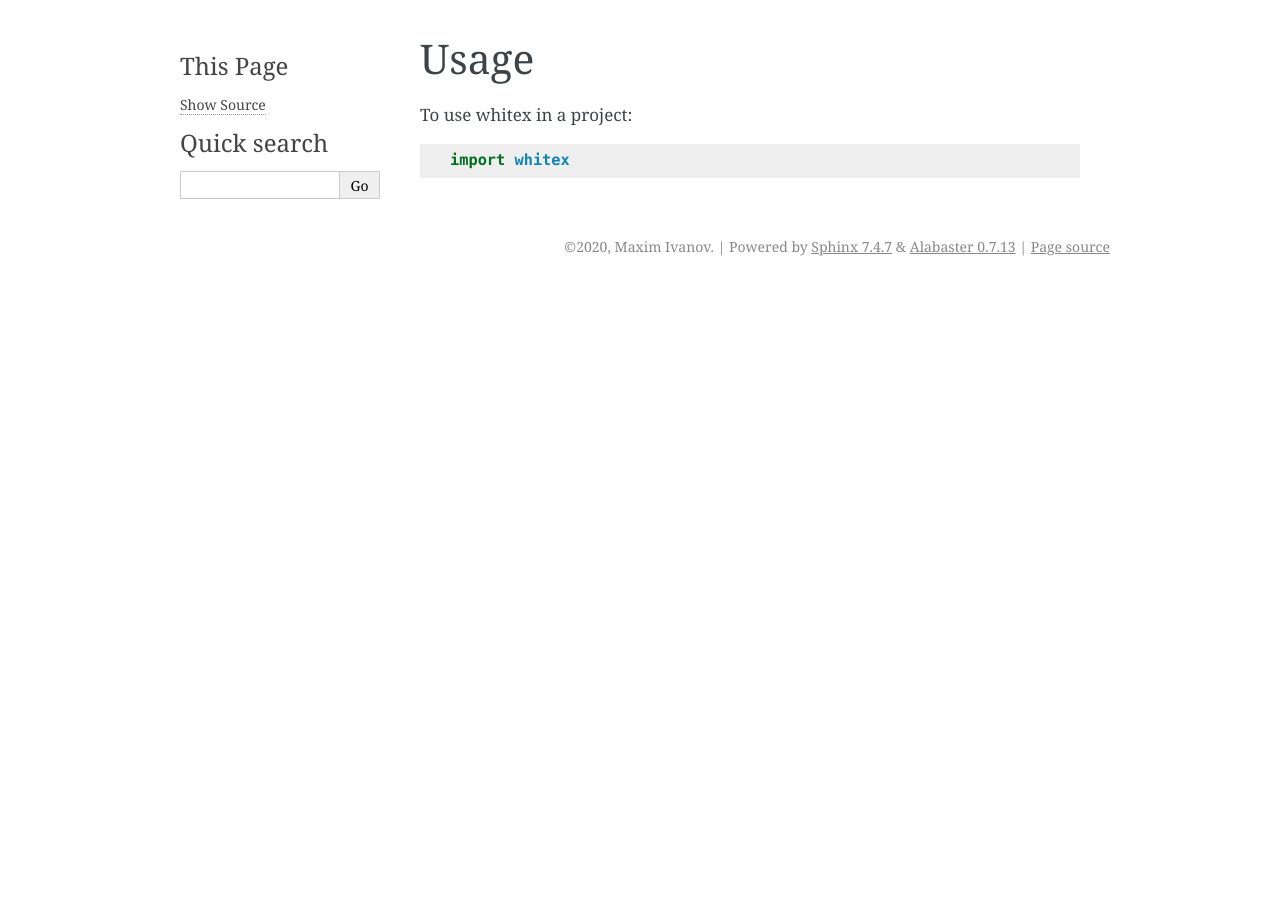
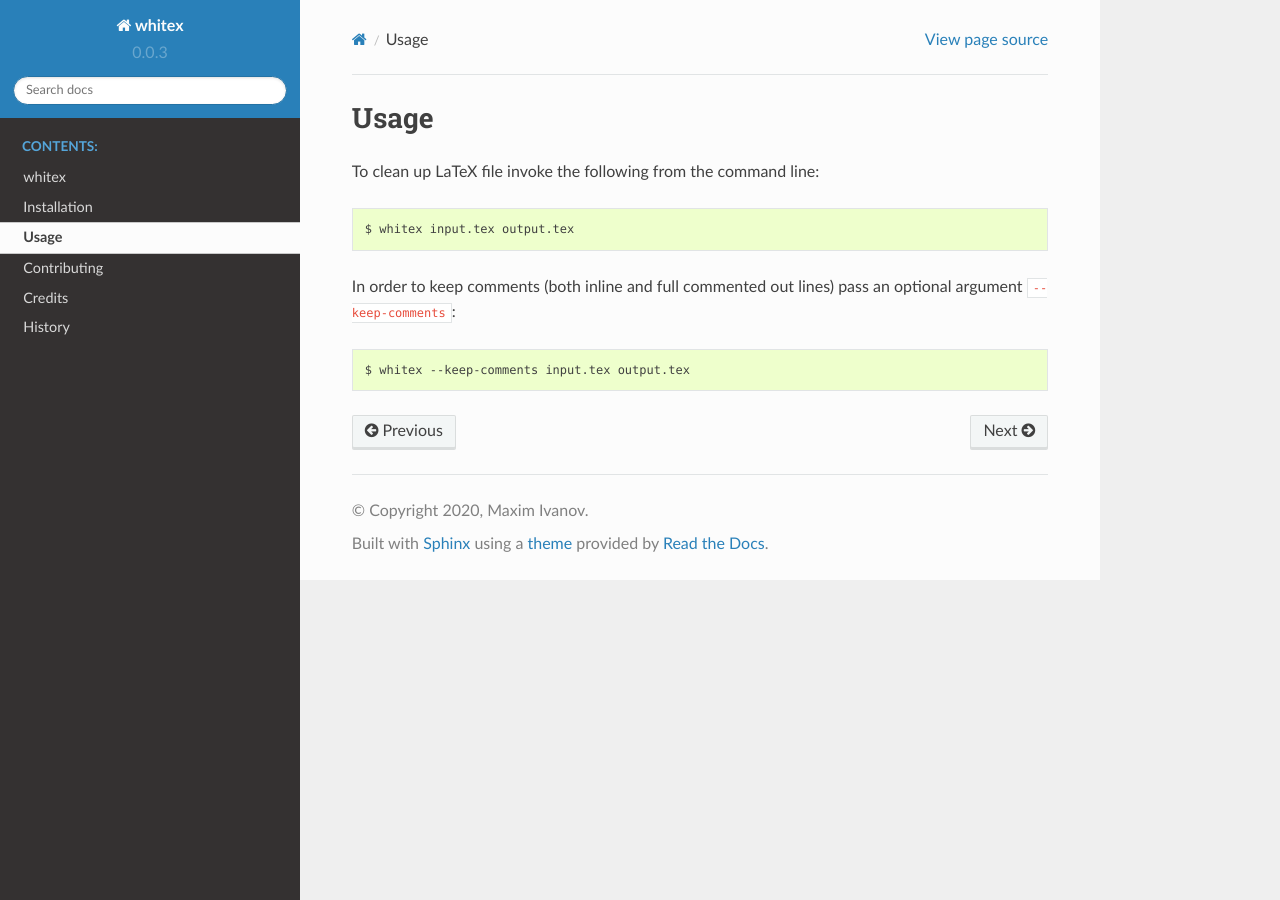
Before and after one commit to ivanovmg/whitex, a Sphinx documentation site: the page built from docs/usage.rst, in a window 1280 px wide. Built offline with Sphinx 7.4.7 and the Read the Docs theme 2.0.0, drawn with Linux system fonts in a browser that asks for light colours; pages that are not in the unit, such as notebooks, are missing from menus.

Commit message:
Add usage in command line

```diff
--- a/docs/conf.py
+++ b/docs/conf.py
@@ -83,7 +83,7 @@ todo_include_todos = False
 # The theme to use for HTML and HTML Help pages.  See the documentation for
 # a list of builtin themes.
 #
-html_theme = 'alabaster'
+html_theme = 'sphinx_rtd_theme'
 
 # Theme options are theme-specific and customize the look and feel of a
 # theme further.  For a list of options available for each theme, see the
--- a/docs/usage.rst
+++ b/docs/usage.rst
@@ -2,6 +2,13 @@
 Usage
 =====
 
-To use whitex in a project::
+To clean up LaTeX file invoke the following
+from the command line::
 
-    import whitex
+$ whitex input.tex output.tex
+
+In order to keep comments
+(both inline and full commented out lines)
+pass an optional argument ``--keep-comments``::
+
+$ whitex --keep-comments input.tex output.tex
--- a/requirements_dev.txt
+++ b/requirements_dev.txt
@@ -6,6 +6,7 @@ flake8==3.7.8
 tox==3.14.0
 coverage==5.2.1
 Sphinx==1.8.5
+sphinx_rtd_theme
 twine==1.14.0
 Click==7.0
 pytest==4.6.5
```
